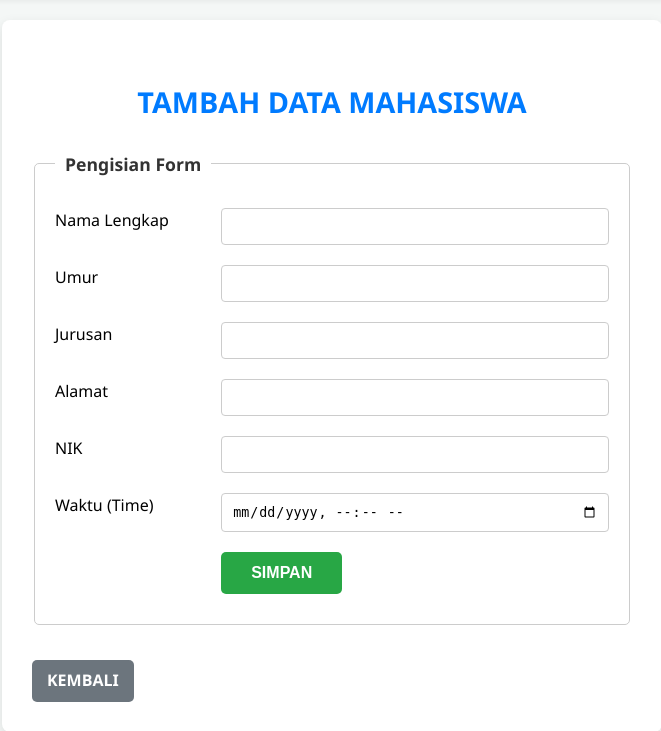
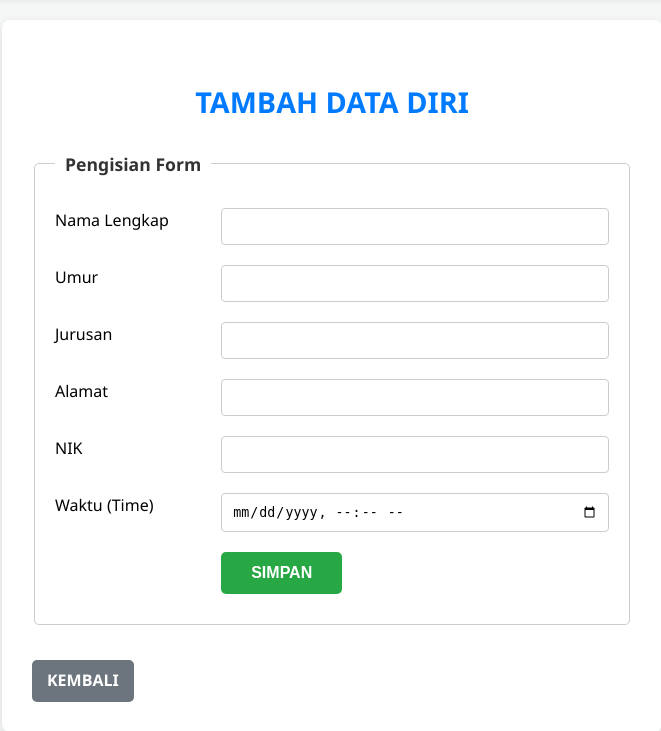
Before and after one commit to 2023070865/26_Nathaniel-Kenzo-Putra_ProjectAkhir, a PHP site: page /tambah.php in a window 1280 px wide. Shown: the part 84-815 px from the top of the page, without its empty margins (308-969 px from the left). Run offline with PHP 8.4, Linux system fonts and the light colour scheme.

Commit message:
Update tambah.php

```diff
--- a/tambah.php
+++ b/tambah.php
@@ -145,7 +145,7 @@ input[type="submit"]:hover {
 
     <div class="container-wrapper">
         <div class="container">
-            <h3>TAMBAH DATA MAHASISWA</h3>
+            <h3>TAMBAH DATA DIRI</h3>
 
             <fieldset>
                 <legend>Pengisian Form</legend>
@@ -236,4 +236,5 @@ input[type="submit"]:hover {
         </div>
     </footer>
 </body>
+
 </html>
```
